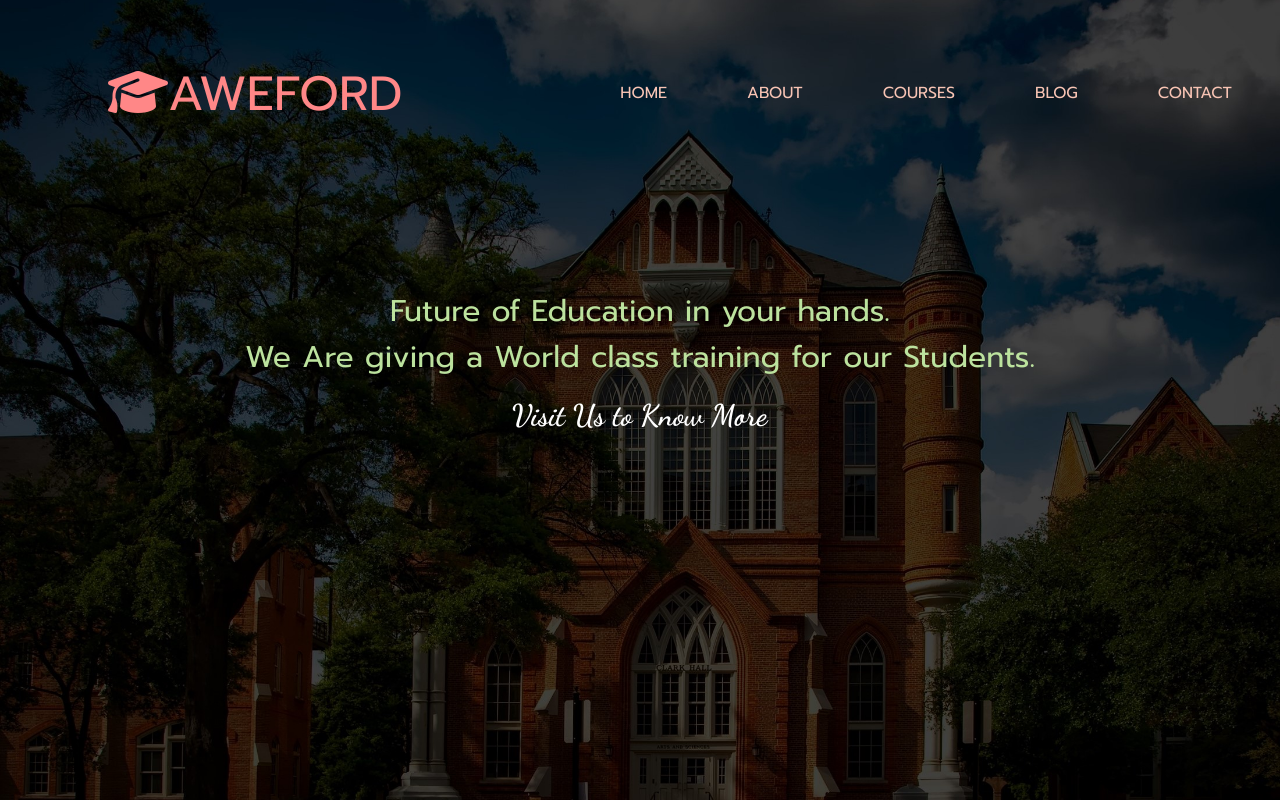
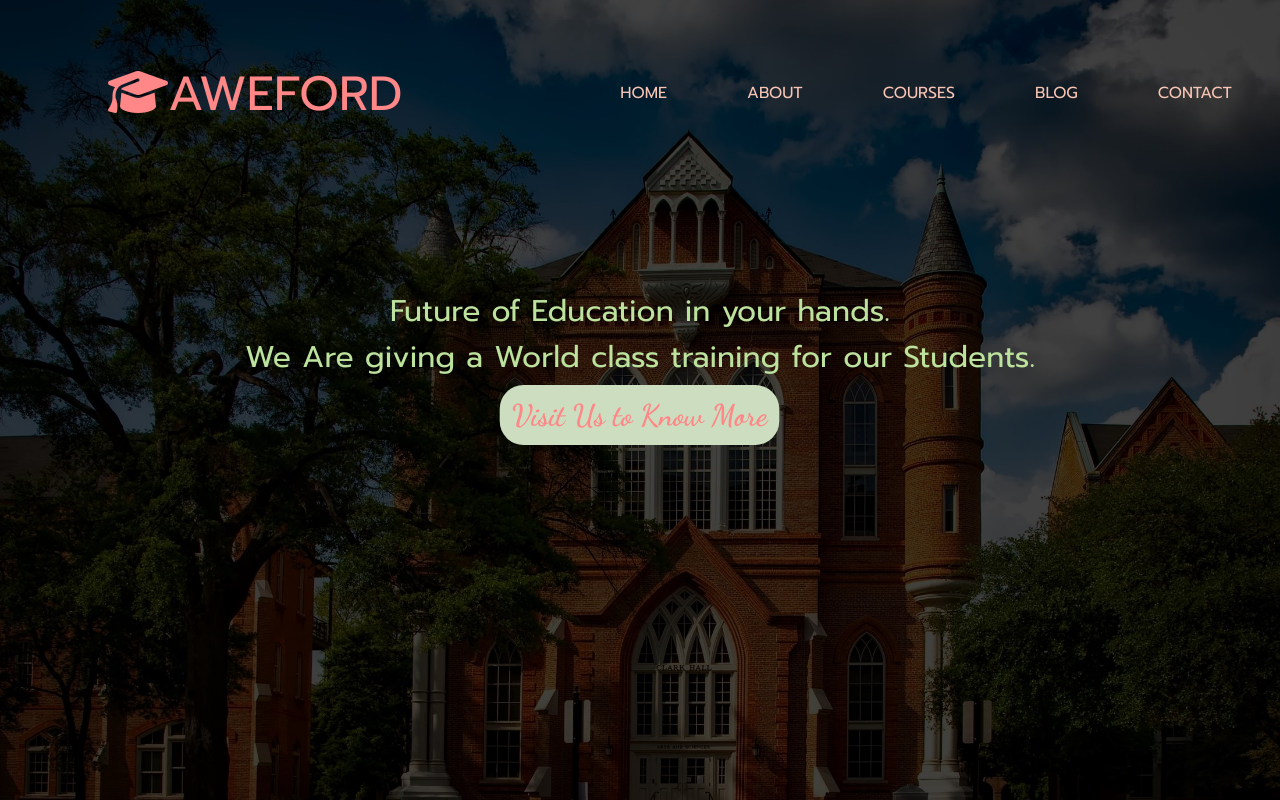
Before and after one commit to jubiliansanjay/college, a plain HTML site: page index.html in a window 1280 px wide. In both pictures the pointer is over the link "Visit Us to Know More". Shown: the top 800 px of the page. Drawn offline with Linux system fonts and the light colour scheme.

Commit message:
Update style.css

```diff
--- a/css/style.css
+++ b/css/style.css
@@ -87,6 +87,13 @@ header #logo {
     color: white;
 }
 
+.maintext a:hover{
+    color: #FF8787;
+    background-color: #cddec0;
+    padding: 10px;
+    border-radius: 20px;
+}
+
 header nav a:hover {
     transform: scale(1.2);
     color: #FF8787;
@@ -96,6 +103,11 @@ header nav a:hover {
     transform: scale(1.2);
     font-size: 25px;
     border-radius: 10px;
+}
+
+header #logo:hover{
+    color: royalblue;
+    transform: scale(1.05);
 }
 
 /*COURSES*/
```
